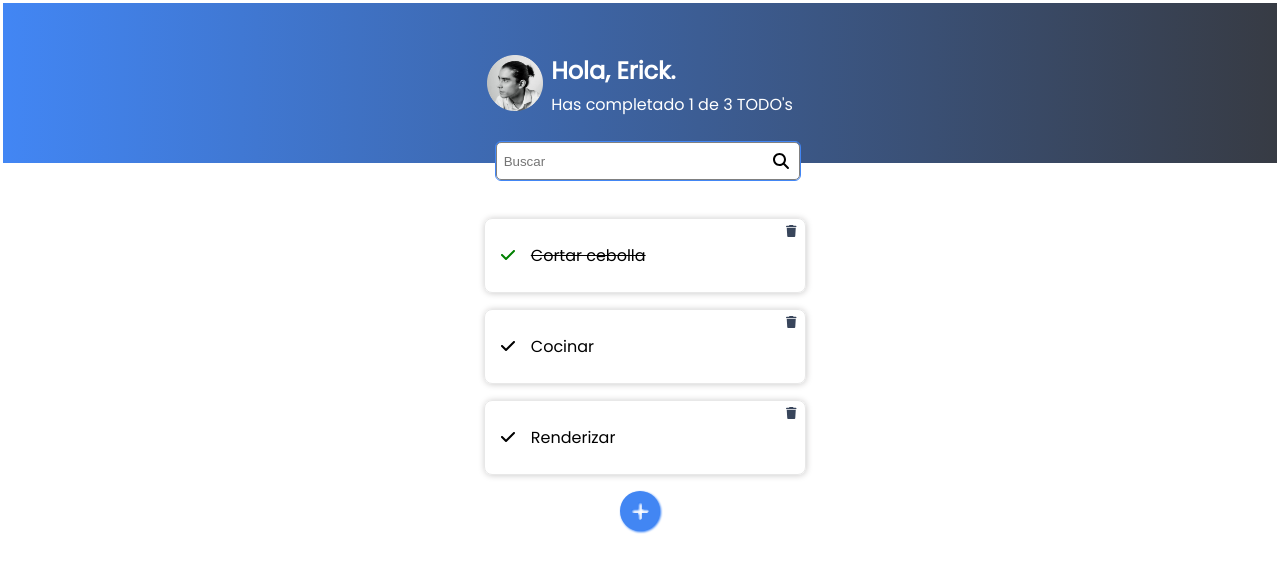
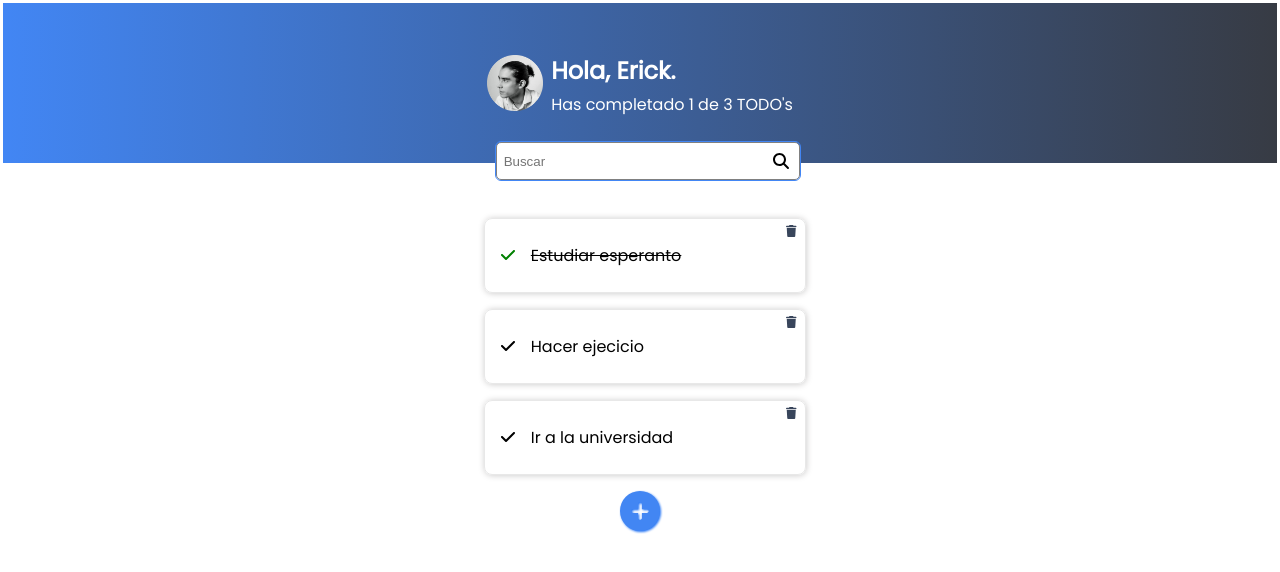
Before and after one commit to erickrh/todo, a React (Create React App) app: page / in a window 1280 px wide. Shown: the top 572 px of the page. Built offline with nearby package versions, Linux system fonts and the light colour scheme.

Commit message:
Actualización de lista de todos

```diff
--- a/src/App.js
+++ b/src/App.js
@@ -7,9 +7,9 @@ import { TodoList } from './TodoList';
 // import './App.css';
 
 const defaultTodos = [
-  { text: 'Cortar cebolla', completed: true },
-  { text: 'Cocinar', completed: false },
-  { text: 'Renderizar', completed: false },
+  { text: 'Estudiar esperanto', completed: true },
+  { text: 'Hacer ejecicio', completed: false },
+  { text: 'Ir a la universidad', completed: false },
 ];
 
 function App() {
```
